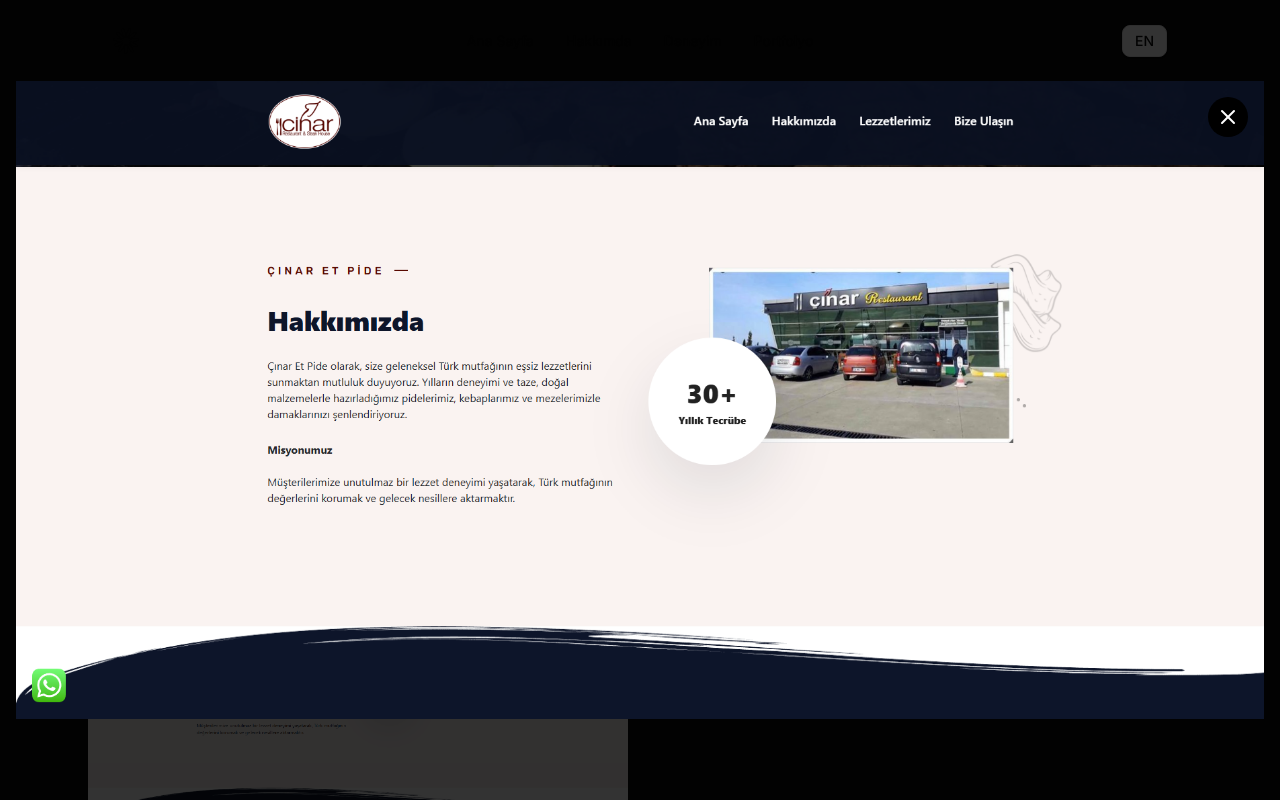
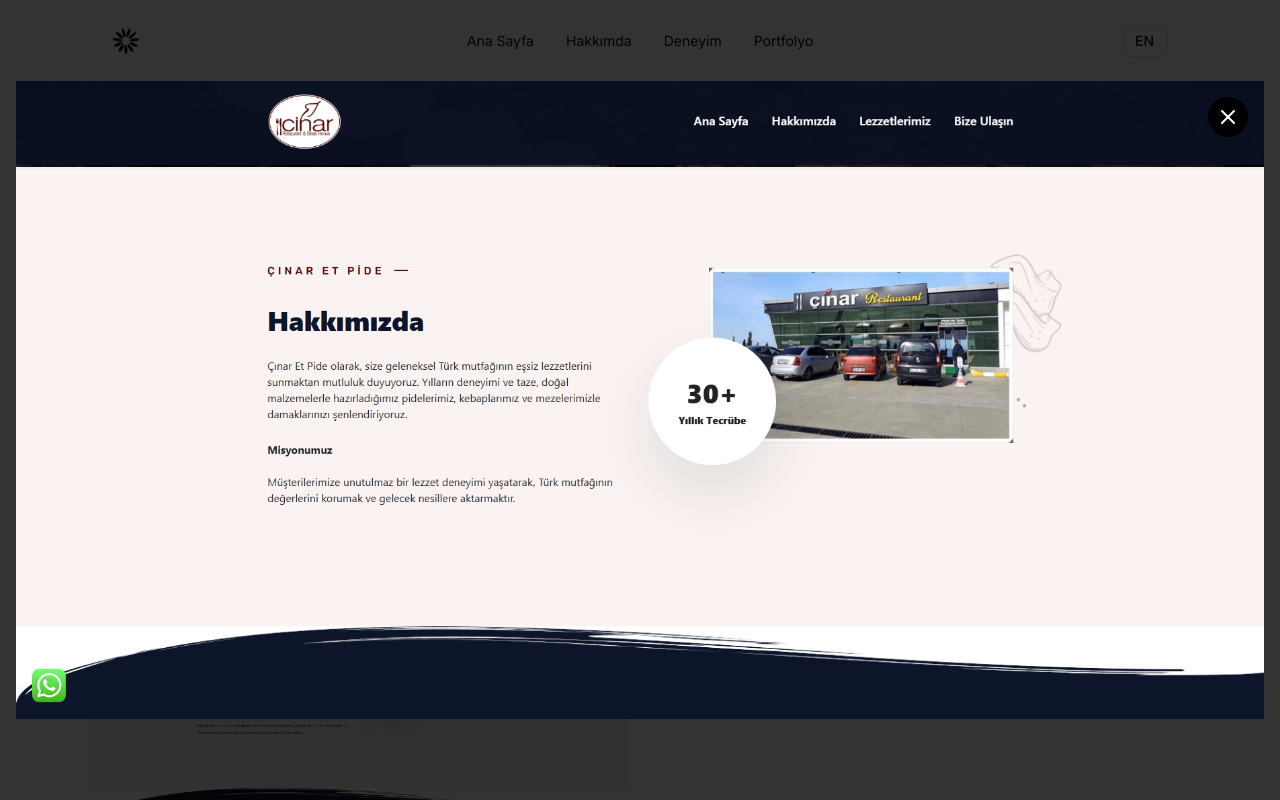
Before and after one commit to bedirhanugurluuu/next-portfolio, a Next.js app: page /portfolio/cinar-et-pide in a window 1280 px wide. Both pictures are taken after a click on the element 358 px from the left and 690 px from the top of the page. Shown: the top 800 px of the page. Built offline with nearby package versions, Linux system fonts and the light colour scheme.

Commit message:
Add portfolio slug page white/dark mode

```diff
--- a/src/components/portfolio-detail-client.tsx
+++ b/src/components/portfolio-detail-client.tsx
@@ -72,7 +72,7 @@
   }, [selectedImage, currentImageIndex, project.gallery, nextImage, prevImage]);
 
   return (
-    <div className="min-h-screen pt-16" style={{ background: '#0a0a0a' }}>
+    <div className="min-h-screen pt-16 bg-background text-foreground">
       <div className="mx-auto max-w-6xl px-6 py-16">
 
         {/* Project Header */}
@@ -264,8 +264,7 @@
       {/* Lightbox Modal */}
       {selectedImage && (
         <div
-          className="fixed inset-0 z-50 flex items-center justify-center p-4"
-          style={{ background: '#000000cc' }}
+          className="fixed inset-0 z-50 flex items-center justify-center p-4 bg-black/80 dark:bg-black/90"
           onClick={closeLightbox}
         >
           <div className="relative max-w-7xl max-h-full">
```
